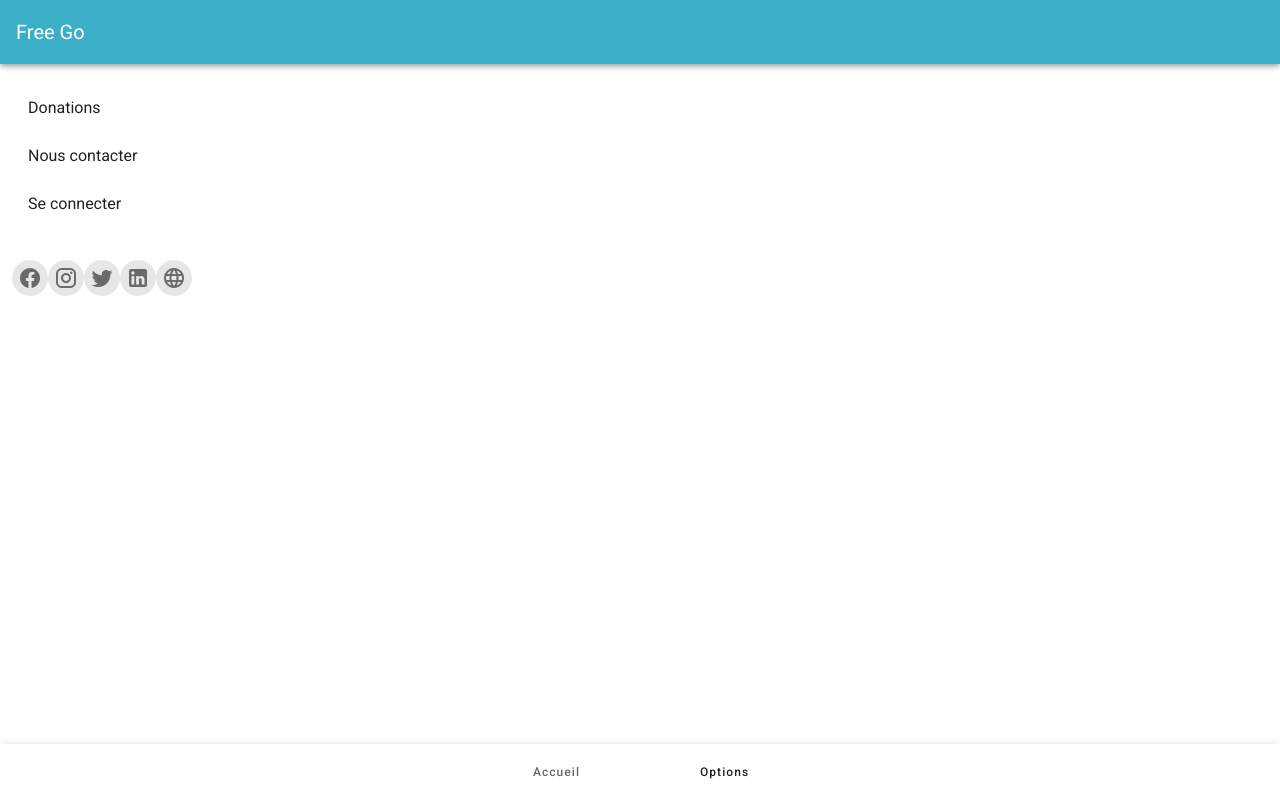
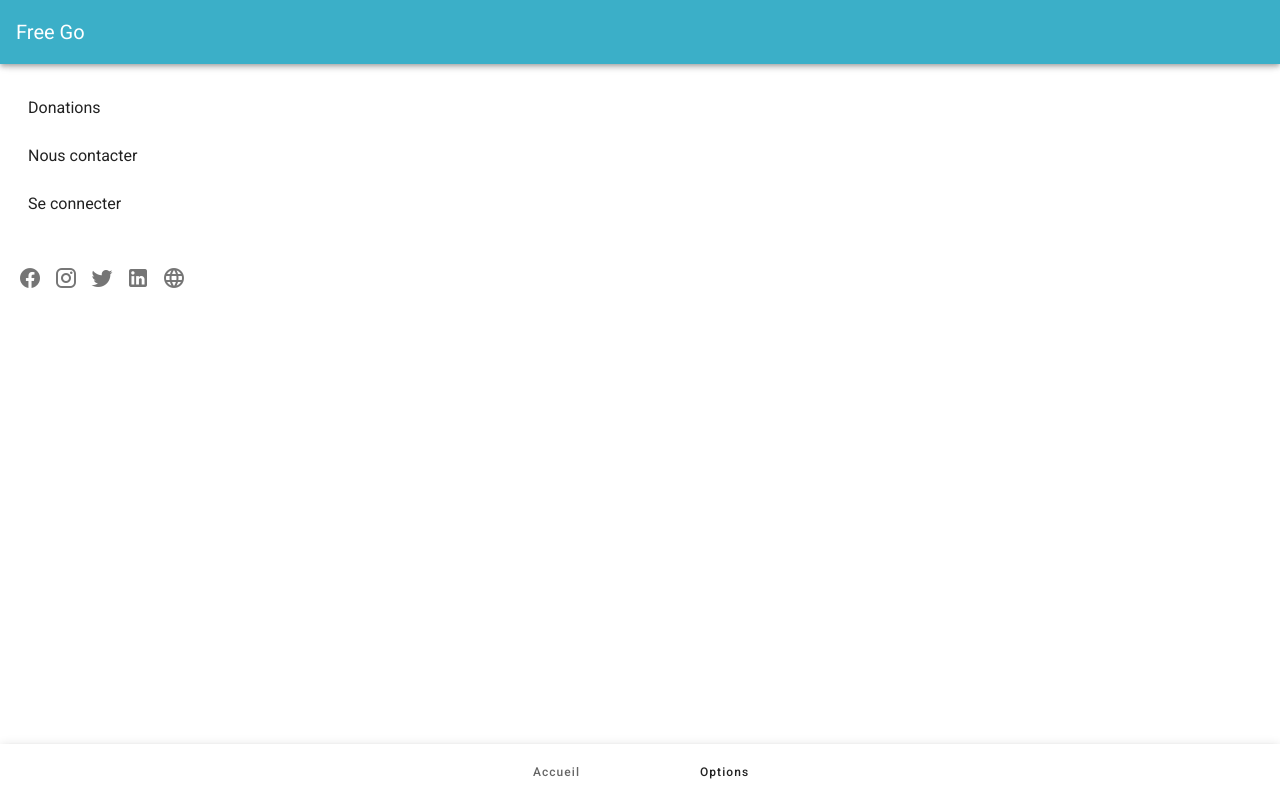
Before and after one commit to HE-Arc/FreeGo2, a Vue app in the folder frontend/vueapp/: page /options in a window 1280 px wide. Built offline with nearby package versions, Linux system fonts and the light colour scheme; no server answers; what vue-browser-geolocation would draw is missing.

Commit message:
Add links to social medias

```diff
--- a/frontend/vueapp/src/components/SocialMediasMenu.vue
+++ b/frontend/vueapp/src/components/SocialMediasMenu.vue
@@ -1,23 +1,23 @@
 <template>
 
   <v-col>
-      <v-btn icon link :to="{}" exact>
+    <v-btn icon link href="https://www.facebook.com/assocFreeGo/" exact>
       <v-icon>mdi-facebook</v-icon>
     </v-btn>
 
-      <v-btn icon link :to="{}" exact>
+    <v-btn icon link href="https://www.instagram.com/freegoneuch/" exact>
       <v-icon>mdi-instagram</v-icon>
     </v-btn>
 
-      <v-btn icon link :to="{}" exact>
+    <v-btn icon link href="https://twitter.com/GoAssociation" exact>
       <v-icon>mdi-twitter</v-icon>
     </v-btn>
 
-      <v-btn icon link :to="{}" exact>
+    <v-btn icon link href="https://www.linkedin.com/company/association-freego/" exact>
       <v-icon>mdi-linkedin</v-icon>
     </v-btn>
 
-      <v-btn icon link :to="{}" exact>
+    <v-btn icon link href="https://www.association-freego.ch/" exact>
       <v-icon>mdi-web</v-icon>
     </v-btn>
   </v-col>
@@ -25,12 +25,9 @@
 </template>
 
 <script>
-  import { mapState } from 'vuex'
 
   export default {
     name: 'SocialMediasMenu',
-
-    computed: mapState(['accessToken']),
   }
 </script>
 
```
Lines whose indentation alone changed are shown as unchanged.
